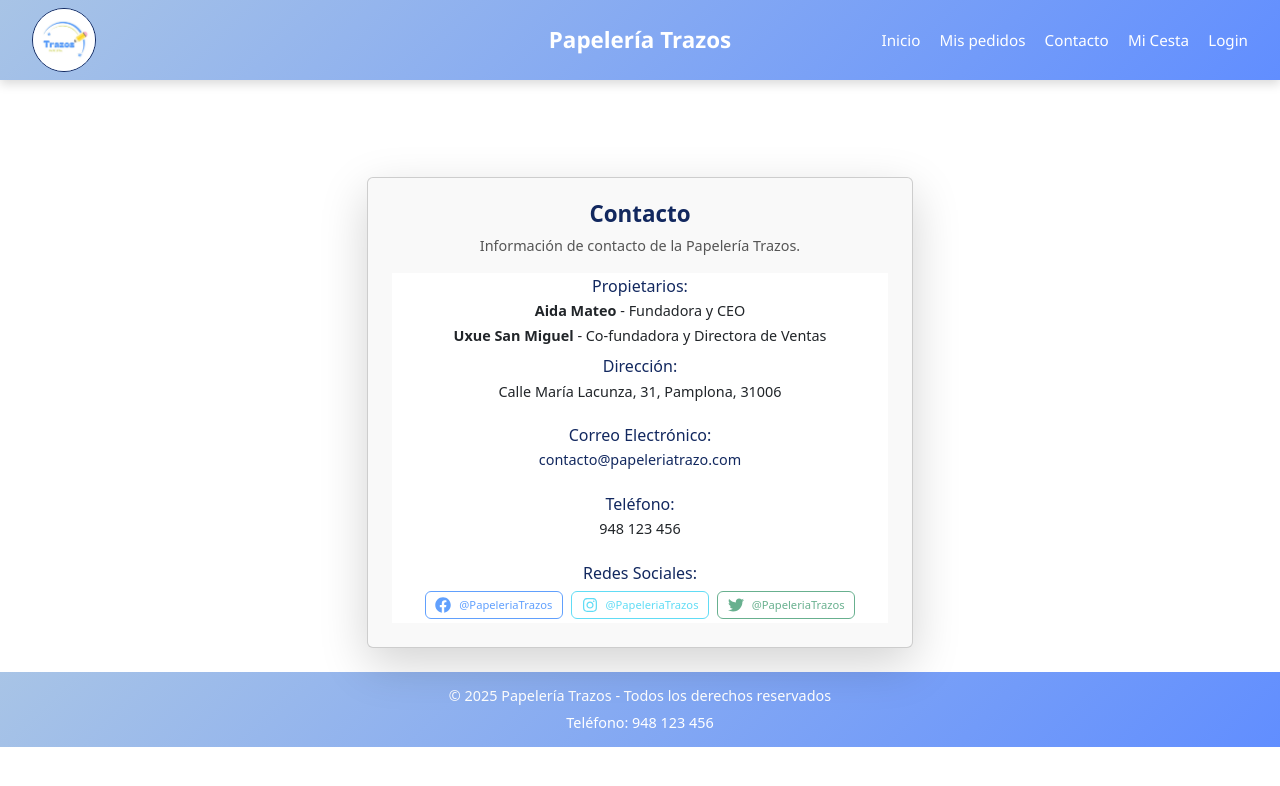
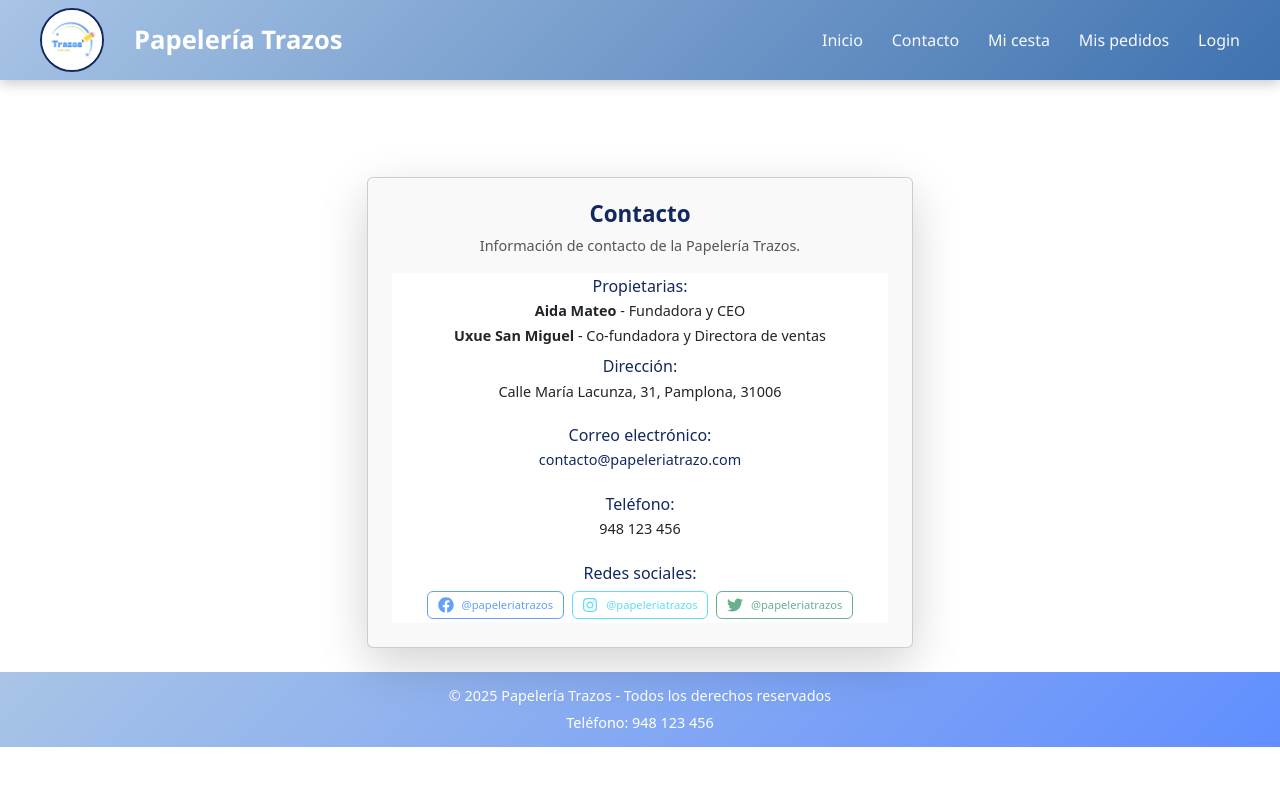
Before and after one commit to UxueS/Proyecto_react, a React (Vite) app: page /contacto in a window 1280 px wide. Shown: the top 786 px of the page. Built offline with nearby package versions, Linux system fonts and the light colour scheme.

Commit message:
Retoques generales

```diff
--- a/src/pages/Contacto.jsx
+++ b/src/pages/Contacto.jsx
@@ -17,9 +17,9 @@ const Contacto = () => {
                             <ListGroup variant="flush">
                                 {/* Propietarios */}
                                 <ListGroup.Item className="border-0 p-1">
-                                    <h5 className="mb-1" style={{ color: '#12285f', fontSize: '1rem' }}>Propietarios:</h5>
+                                    <h5 className="mb-1" style={{ color: '#12285f', fontSize: '1rem' }}>Propietarias:</h5>
                                     <p style={{ fontSize: '0.9rem', marginBottom: '0.2rem' }}><strong>Aida Mateo</strong> - Fundadora y CEO</p>
-                                    <p style={{ fontSize: '0.9rem', marginBottom: '0.2rem' }}><strong>Uxue San Miguel</strong> - Co-fundadora y Directora de Ventas</p>
+                                    <p style={{ fontSize: '0.9rem', marginBottom: '0.2rem' }}><strong>Uxue San Miguel</strong> - Co-fundadora y Directora de ventas</p>
                                 </ListGroup.Item>
 
                                 {/* Dirección */}
@@ -30,7 +30,7 @@ const Contacto = () => {
 
                                 {/* Correo electrónico */}
                                 <ListGroup.Item className="border-0 p-1">
-                                    <h5 className="mb-1" style={{ color: '#12285f', fontSize: '1rem' }}>Correo Electrónico:</h5>
+                                    <h5 className="mb-1" style={{ color: '#12285f', fontSize: '1rem' }}>Correo electrónico:</h5>
                                     <p style={{ fontSize: '0.9rem' }}><a href="mailto:contacto@papeleriatrazo.com" style={{ color: '#12285f', textDecoration: 'none', fontWeight: '500' }}>contacto@papeleriatrazo.com</a></p>
                                 </ListGroup.Item>
 
@@ -42,19 +42,19 @@ const Contacto = () => {
 
                                 {/* Redes sociales */}
                                 <ListGroup.Item className="border-0 text-center p-1">
-                                    <h5 className="mb-2" style={{ color: '#12285f', fontSize: '1rem' }}>Redes Sociales:</h5>
+                                    <h5 className="mb-2" style={{ color: '#12285f', fontSize: '1rem' }}>Redes sociales:</h5>
                                     <div className="d-flex justify-content-center gap-2">
                                         <Button variant="outline-primary" className="d-flex align-items-center" style={{ fontSize: '0.7rem', padding: '0.3rem 0.6rem' }} disabled>
                                             <FaFacebook size={16} className="me-2" />
-                                            <span>@PapeleriaTrazos</span>
+                                            <span>@papeleriatrazos</span>
                                         </Button>
                                         <Button variant="outline-info" className="d-flex align-items-center" style={{ fontSize: '0.7rem', padding: '0.3rem 0.6rem' }} disabled>
                                             <FaInstagram size={16} className="me-2" />
-                                            <span>@PapeleriaTrazos</span>
+                                            <span>@papeleriatrazos</span>
                                         </Button>
                                         <Button variant="outline-success" className="d-flex align-items-center" style={{ fontSize: '0.7rem', padding: '0.3rem 0.6rem' }} disabled>
                                             <FaTwitter size={16} className="me-2" />
-                                            <span>@PapeleriaTrazos</span>
+                                            <span>@papeleriatrazos</span>
                                         </Button>
                                     </div>
                                 </ListGroup.Item>
--- a/src/ui/Header.css
+++ b/src/ui/Header.css
@@ -4,22 +4,21 @@
   align-items: center;
   width: 100vw;
   height: 5rem;
-  position: absolute;
+  position: fixed;
   top: 0;
   left: 0;
-  background: linear-gradient(135deg, #a8c4e6, #618eff);
-  box-shadow: 0 4px 10px rgba(0, 0, 0, 0.15);
-  padding: 0 2rem;
+  background: linear-gradient(135deg, #a8c4e6, #3f72af);
+  box-shadow: 0 4px 12px rgba(0, 0, 0, 0.2);
+  padding: 0 2.5rem;
   z-index: 1000;
-  transition: all 0.3s ease-in-out;
-  font-family: "Segoe UI", "Helvetica Neue", Arial, sans-serif;
+  font-family: "Poppins", "Segoe UI", Arial, sans-serif;
 }
 
 .logo-container {
   display: flex;
   align-items: center;
-  flex: 1;
-  min-width: 6rem;
+  gap: 12px;
+  flex: 0;
 }
 
 .logo-container .logo-img {
@@ -27,7 +26,7 @@
   width: 4rem;
   border-radius: 50%;
   object-fit: cover;
-  border: 1px solid #12285f;
+  border: 2px solid #12285f;
   transition: transform 0.3s ease-in-out;
 }
 
@@ -36,12 +35,12 @@
 }
 
 .brand-name {
-  font-size: 1.4rem;
-  font-weight: 600;
+  font-size: 1.6rem;
+  font-weight: 700;
   color: white;
-  flex: 1;
   text-align: center;
-  padding: 0 1rem;
+  white-space: nowrap;
+  margin-left: 30px;
 }
 
 .nav {
@@ -56,8 +55,8 @@
   list-style: none;
   margin: 0;
   padding: 0;
-  gap: 1.2rem;
-  align-items: center; /* 🔹 Centrar verticalmente los elementos del menú */
+  gap: 1.8rem;
+  align-items: center;
 }
 
 .nav ul li {
@@ -66,9 +65,9 @@
 
 .nav ul li a {
   text-decoration: none;
-  color: #fff;
-  font-size: 0.95rem;
-  font-weight: 400;
+  color: #f8f9fa;
+  font-size: 1rem;
+  font-weight: 500;
   transition: color 0.3s ease-in-out, transform 0.2s ease-in-out;
   position: relative;
 }
@@ -78,7 +77,7 @@
   position: absolute;
   width: 100%;
   height: 2px;
-  background-color: #12285f;
+  background-color: #f8f9fa;
   bottom: -5px;
   left: 0;
   transform: scaleX(0);
@@ -86,7 +85,7 @@
 }
 
 .nav ul li a:hover {
-  color: #12285f;
+  color: #ffffff;
   transform: scale(1.05);
 }
 
@@ -94,35 +93,45 @@
   transform: scaleX(1);
 }
 
-.nav ul li.user-info {
-  font-size: 1rem;
-  font-weight: 500;
-  color: white;
+.user-box {
   display: flex;
   align-items: center;
-  gap: 0.5rem;
+  gap: 12px;
+  background-color: rgba(255, 255, 255, 0.15);
+  padding: 8px 18px;
+  border-radius: 8px;
+  border: 2px solid rgba(255, 255, 255, 0.4);
+  box-shadow: 0 2px 5px rgba(0, 0, 0, 0.15);
+  backdrop-filter: blur(6px);
+  transition: transform 0.3s ease-in-out, background 0.3s ease-in-out;
+}
+
+.user-box:hover {
+  background-color: rgba(255, 255, 255, 0.3);
+  transform: scale(1.05);
+}
+
+.user-text {
+  color: white;
+  font-weight: bold;
+  font-size: 1rem;
+  letter-spacing: 0.5px;
 }
 
 .logout-btn {
-  background: #ff4d4d;
+  background: #e63946;
   border: none;
   color: white;
   font-size: 1rem;
   font-weight: 500;
-  margin-left: 10px;
-  padding: 6px 12px;
-  border-radius: 5px;
+  padding: 6px 14px;
+  border-radius: 6px;
   cursor: pointer;
   transition: background 0.3s ease-in-out, transform 0.2s ease-in-out;
+  box-shadow: 0 3px 6px rgba(0, 0, 0, 0.2);
 }
 
 .logout-btn:hover {
-  background: #cc0000;
-  transform: scale(1.05);
+  background: #d62839;
+  transform: scale(1.1);
 }
-
-.user-info {
-  display: flex;
-  align-items: center;
-  gap: 10px;
-}
--- a/src/ui/Header.jsx
+++ b/src/ui/Header.jsx
@@ -19,20 +19,17 @@ function Header({ login, loginData, actualizarLogin }) {
             <nav className="nav">
                 <ul>
                     <li><Link to="/">Inicio</Link></li>
+                    <li><Link to="/contacto">Contacto</Link></li>
+                    <li><Link to="/cesta">Mi cesta</Link></li>
                     <li><Link to="/pedidos">Mis pedidos</Link></li>
-                    <li><Link to="/contacto">Contacto</Link></li>
-                    <li><Link to="/cesta">Mi Cesta</Link></li>
-
                     {login ? (
-                        <li className="user-info">
-                            <span style={{ color: "#12285f", fontWeight: "bold" }}>Hola, {loginData.email.split('@')[0]}</span>
+                        <li className="user-box">
+                            <span className="user-text">Hola, {loginData.email.split('@')[0]}</span>
                             <button onClick={handleLogout} className="logout-btn">Logout</button>
                         </li>
                     ) : (
                         <li><Link to="/login">Login</Link></li>
                     )}
-
-
                 </ul>
             </nav>
         </header>
```
